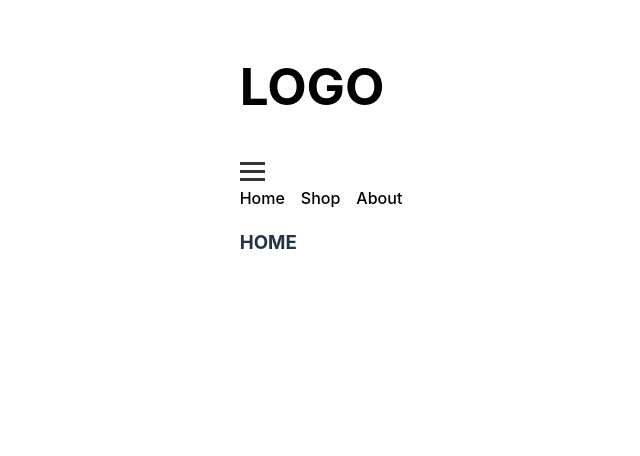
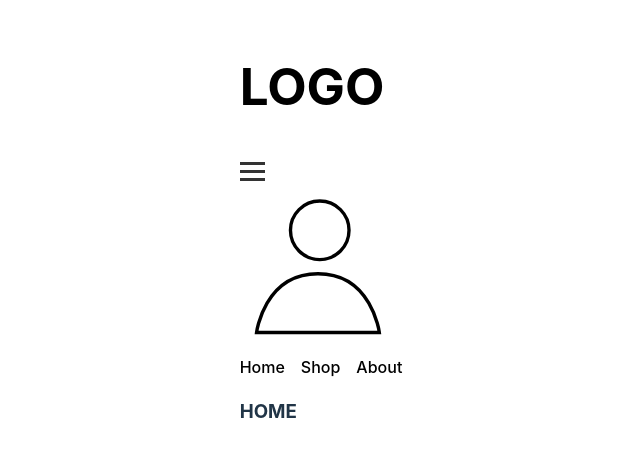
Before and after one commit to ibehanwillett/shopfront-frontend, a React (Vite) app: page / in a window 1280 px wide. Shown: the top 456 px of the page, without its empty margins (319-959 px from the left). Built offline with nearby package versions, Linux system fonts and the light colour scheme.

Commit message:
created user icon in adobe illustrator and export as svg code. Place Navbar and UserIcon in Navbar directory.

```diff
--- a/src/App.jsx
+++ b/src/App.jsx
@@ -1,6 +1,6 @@
 import { BrowserRouter, Route, Routes, useParams } from "react-router-dom"
 import ShopFront from './components/Shopfront'
-import Navbar from './components/Navbar'
+import Navbar from './components/Navbar/Navbar'
 import Home from './components/Home'
 import About from './components/About'
 
--- a/src/components/Navbar.jsx
+++ b/src/components/Navbar/Navbar.jsx
@@ -1,7 +1,8 @@
 import react, { useRef } from 'react'
 import { Link } from "react-router-dom"
-import './styles/navbar-styles.css'
-import '../index.css'
+import '../styles/navbar-styles.css'
+import '../../index.css'
+import UserIcon from './UserIcon.jsx'
 
 const Navbar = () => {
 
@@ -21,10 +22,14 @@ const Navbar = () => {
             </Link>
 
             <a role="button" onClick={toggleHamburger}>
-                <span aria-hidden="true"></span>
-                <span aria-hidden="true"></span>
-                <span aria-hidden="true"></span>
+                <span></span>
+                <span></span>
+                <span></span>
             </a>
+
+            <div>
+                <UserIcon />
+            </div>
 
             <div onClick={toggleHamburger} ref={navBarRef} className="navbar-menu">
                 <div className="navbar-start">
--- /dev/null
+++ b/src/components/Navbar/UserIcon.jsx
@@ -0,0 +1,16 @@
+import React from 'react'
+
+const UserIcon = () => {
+    return (
+        <svg version="1.1" id="Layer_1" xmlns="http://www.w3.org/2000/svg" xmlnsXlink="http://www.w3.org/1999/xlink" x="0px" y="0px"
+            viewBox="0 0 48 48" style={{enableBackground: 'new 0 0 48 48'}} xmlSpace="preserve">
+            <style type="text/css">
+            {`.st0{fill:#FFFFFF;stroke:#000000;strokeWidth:3;strokeMiterlimit:10;}`}
+            </style>
+            <path className="st0" d="M4.89,43.22h36.22c0,0-2.22-17.33-18.11-17.33S4.89,43.22,4.89,43.22z"/>
+            <circle className="st0" cx="23.53" cy="13.08" r="8.64"/>
+        </svg>
+    )
+}
+
+export default UserIcon
```
